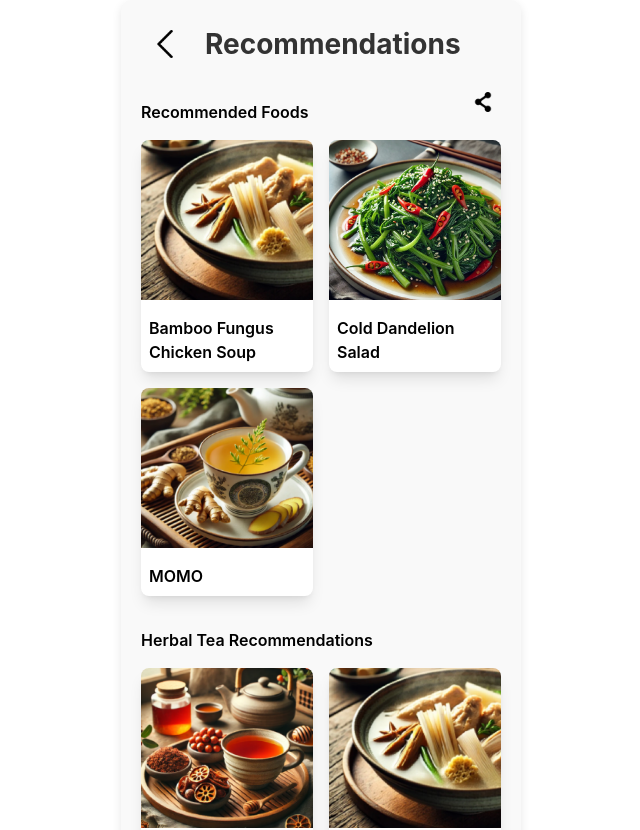
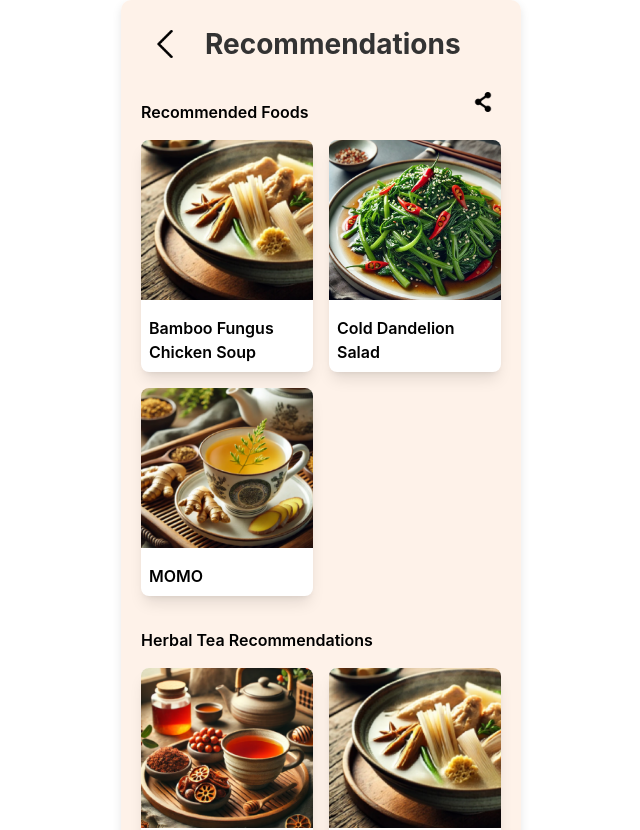
Before and after one commit to wparng/AI-FoodTherapist, a React (Create React App) app in the folder frontend/: page /recommendation in a window 1280 px wide. Shown: the top 830 px of the page, without its empty margins (319-959 px from the left). Built offline with nearby package versions, Linux system fonts and the light colour scheme; data requests are answered from the project's data file.

Commit message:
update style for pages

```diff
--- a/frontend/src/App.css
+++ b/frontend/src/App.css
@@ -1,5 +1,5 @@
 .app {
-  background-color: #f9f9f9;
+  background: linear-gradient(to bottom, #fef2e9 100%, #f9e2d2 100%);
   padding: 20px;
   border-radius: 10px;
   max-width: 400px;
--- a/frontend/src/components/LandingPage.css
+++ b/frontend/src/components/LandingPage.css
@@ -3,7 +3,7 @@
   flex-direction: row;
   align-items: center;
   padding: 2rem;
-  background-color: #f7f1e3;
+  background: linear-gradient(to bottom, #fef2e9 100%, #f9e2d2 100%);
 }
 
 .content {
```
